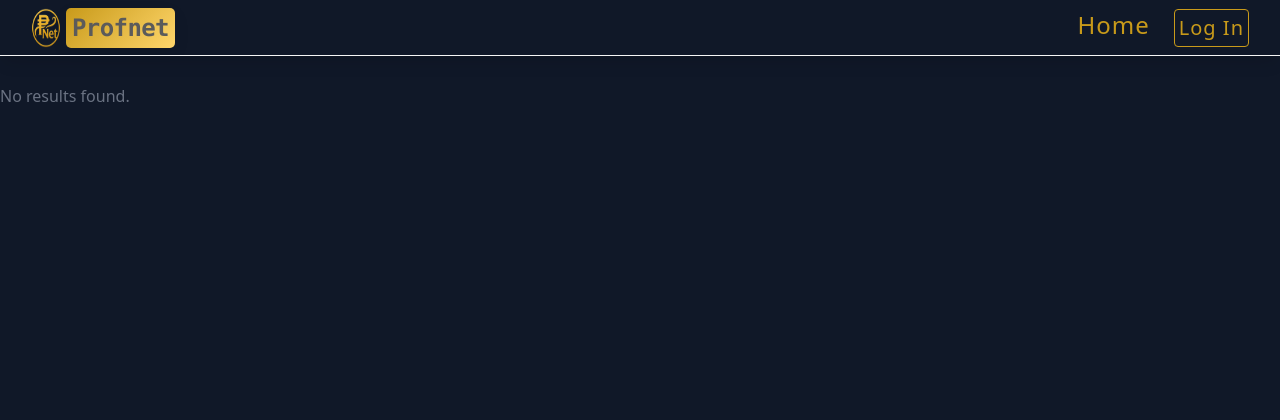
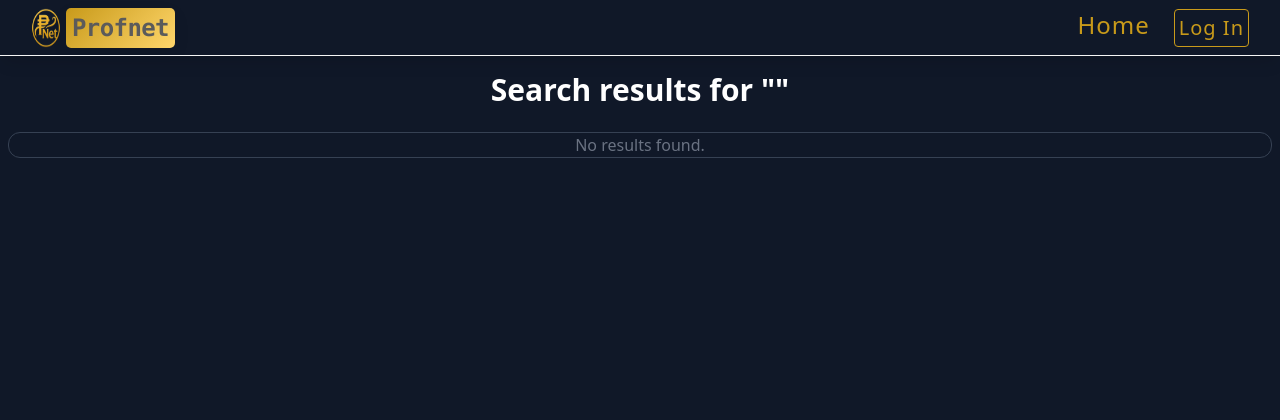
Before and after one commit to Superiormaster/SuperiorBlog, a Flask app: page /search in a window 1280 px wide. Shown: the top 420 px of the page. Run offline with Flask 3, Linux system fonts and the light colour scheme; data that the repository does not hold is empty; some libraries are stand-ins or nearby versions.

Commit message:
deployment

```diff
--- a/app/templates/homepage.html
+++ b/app/templates/homepage.html
@@ -47,7 +47,7 @@
   </div>
 </div>
 
-  <div class="py-6 px-10">
+  <div class="py-6">
     {% for post in posts %}
     <div class="bg-white/5 shadow-md rounded p-4 hover:shadow-lg transition">
       <div class="relative">
--- a/app/templates/search.html
+++ b/app/templates/search.html
@@ -3,11 +3,11 @@
 
 {% block content %}
 
-<h2 class="text-3xl font-bold mb-6">
+<h2 class="text-3xl text-center font-bold mb-6 mt-12">
   Search results for "{{ query }}"
 </h2>
 
-<div class="space-y-6">
+<div class="space-y-6 border text-gray-700 rounded-xl text-center mx-2">
   {% for post in results %}
     <a href="{{ url_for('public.post_detail', slug=post.slug) }}" class="block">
       <h3 class="text-2xl font-semibold hover:underline">
```
Also changed, not shown: app/static/uploads/1000865899.jpg (added).
